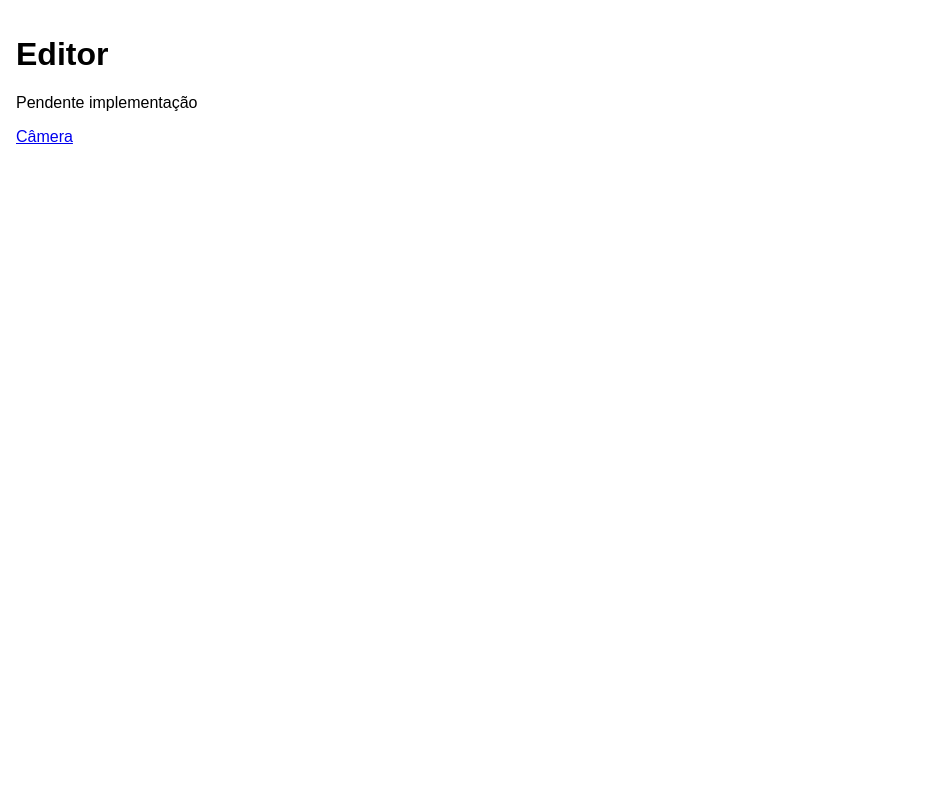
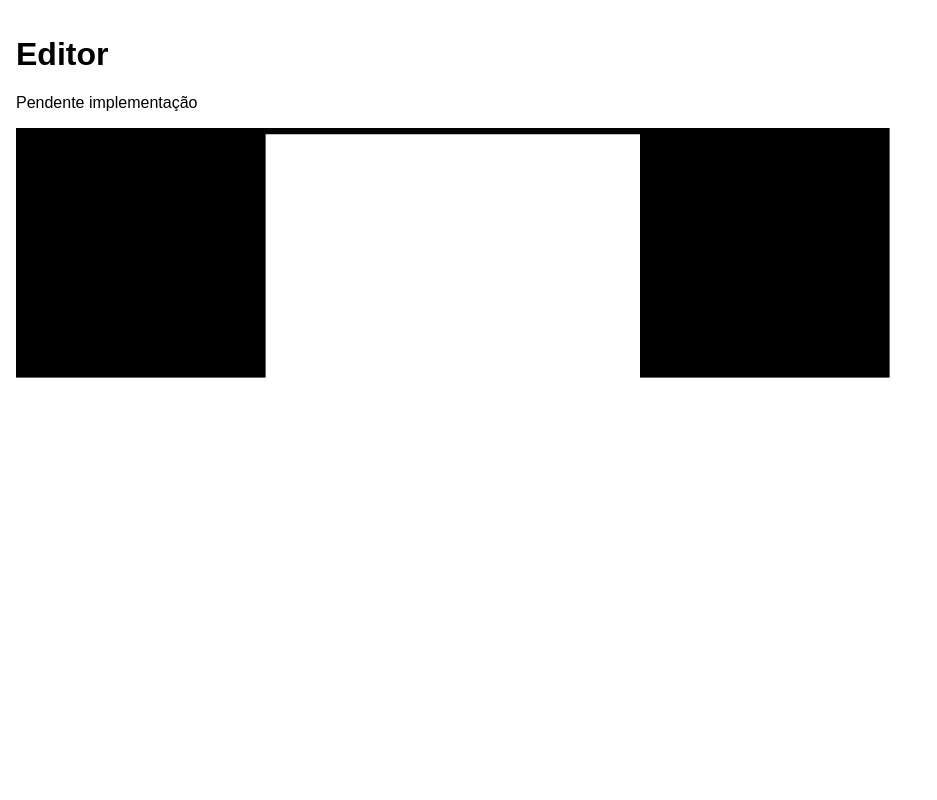
Before and after one commit to marcoswitcel/image-processing-webapp, a SvelteKit app: page /editor in a window 1280 px wide. Shown: the top 800 px of the page, without its empty margins (0-937 px from the left). Built offline with nearby package versions, Linux system fonts and the light colour scheme.

Commit message:
WIP: implementando grafo

```diff
--- /dev/null
+++ b/src/lib/filter-graph/index.ts
@@ -0,0 +1,14 @@
+
+
+
+export class EditableFilterNode {
+    id: string = crypto.randomUUID();
+
+    in: Array<EditableFilterNode> = [];
+    out: Array<EditableFilterNode> = [];
+
+    x = 0;
+    y = 0;
+
+
+}
--- a/src/routes/editor/+page.svelte
+++ b/src/routes/editor/+page.svelte
@@ -1,10 +1,37 @@
 <script lang="ts">
 	import { resolve } from '$app/paths';
+	import { EditableFilterNode } from '$lib/filter-graph';
+
+	const nodes: EditableFilterNode[] = [];
+	const node01 = new EditableFilterNode();
+	const node02 = new EditableFilterNode();
+	node02.x = 100;
+	nodes.push(node01);
+	nodes.push(node02);
+
+	node01.out.push(node02);
+	node02.in.push(node01);
+	const lines = $derived(
+		nodes.flatMap(node => node.out.map(out => [node, out] as  [EditableFilterNode, EditableFilterNode]))
+	)
+	// console.log(lines)
 </script>
 
 <div class="page">
 	<h1>Editor</h1>
 	<p>Pendente implementação</p>
+	<svg viewBox="0 0 200 200">
+
+		{#each lines as line (line[0].id + line[1].id )}
+			<line x1={line[0].x} y1={line[0].y} x2={line[1].x} y2={line[1].y} stroke="black" stroke-width="2" />
+		{/each}
+
+
+		{#each nodes as node (node.id)}
+			<rect x={node.x} y={node.y} width="40" height="40" />
+		{/each}
+
+	</svg>
 	<a href={resolve('/')} title="Câmera">Câmera</a>
 </div>
 
```
